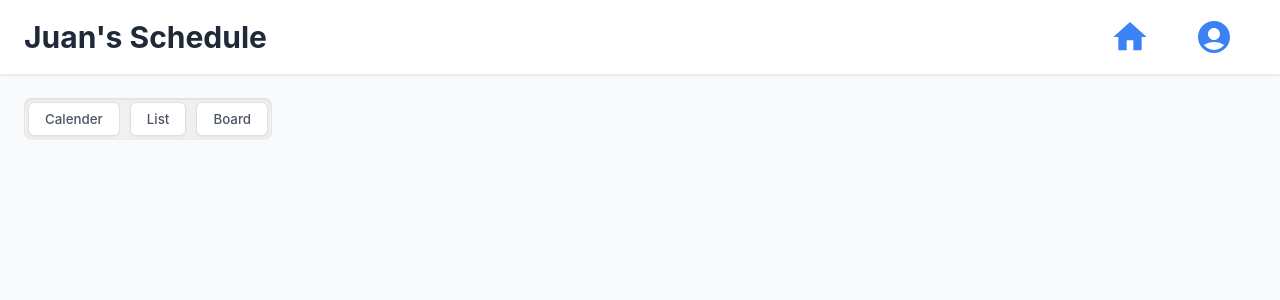
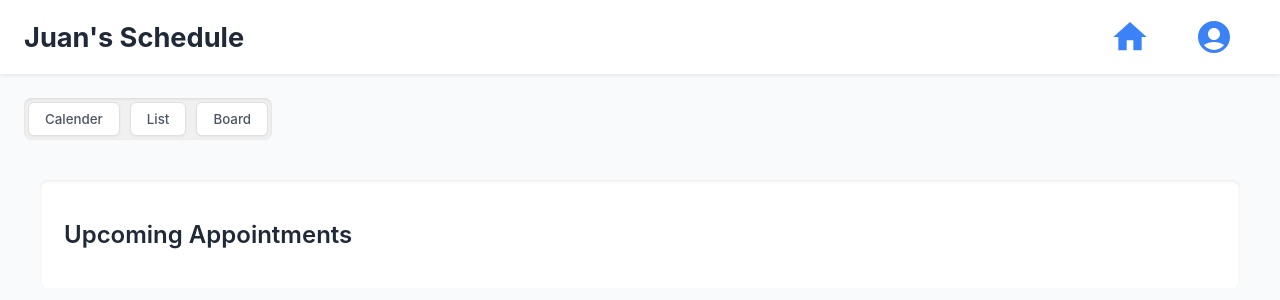
Before and after one commit to cruzjuan298/EasyBook, a Next.js app in the folder frontend/: page /dashboard in a window 1280 px wide. Both pictures are taken after a click on the button "List". Shown: the top 300 px of the page. Built offline with nearby package versions, Linux system fonts and the light colour scheme.

Commit message:
start to implement board ui; 1/3 complete

```diff
--- a/frontend/src/app/dashboard/page.js
+++ b/frontend/src/app/dashboard/page.js
@@ -1,14 +1,29 @@
 'use client'
 
 import { useRouter } from "next/navigation"
+import { useState } from "react"
 import styles from "./page.module.css"
 import BoardView from "../../components/BoardView/BoardView.js"
 import CalenderView from "../../components/CalenderView/CalenderView.js"
 import ListView from "../../components/ListView/ListView.js"
 
 export default function DashboardPage(){
-    const router = useRouter()
+    const router = useRouter();
 
+    const [view, setView] = useState("calender");
+
+    const renderView = (view) => {
+        switch (view) {
+            case "calender":
+                return <CalenderView />
+            case "list":
+                return <ListView />
+            case "board":
+                return <BoardView />
+            default:
+                return <CalenderView />
+        }
+    };
 
     return(
         <div className={styles.dashboardDiv}>
@@ -26,9 +41,12 @@ export default function DashboardPage(){
                 </div>
             </header>
                 <div className={styles.dashboardToggle} id={styles.dashboardView}>
-                    <button type="button" className={styles.toggleButton}>Calender</button>
-                    <button type="button" className={styles.toggleButton}>List</button>
-                    <button type="button" className={styles.toggleButton}>Board</button>
+                    <button type="button" className={styles.toggleButton} onClick={() => setView("calender")}>Calender</button>
+                    <button type="button" className={styles.toggleButton} onClick={() => setView("list")}>List</button>
+                    <button type="button" className={styles.toggleButton} onClick={() => setView("board")}>Board</button>
+                </div>
+                <div className={styles.viewDiv}>
+                        {renderView(view)}
                 </div>
         </div>
     )
--- a/frontend/src/app/dashboard/page.module.css
+++ b/frontend/src/app/dashboard/page.module.css
@@ -24,7 +24,7 @@
 }
 
 .title {
-    font-size: 30px;
+    font-size: 1.7rem;
     font-weight: 700;
     margin: 0;
 }
@@ -69,3 +69,10 @@
         border-color: #d0d0d0;
     }
 }
+.viewDiv {
+    background-color: white;
+    box-shadow: inset 0 1px 3px rgba(0,0,0,0.1);
+    padding: 1.5rem;
+    border-radius: 0.5rem;
+    margin: 2.5rem;
+}
--- a/frontend/src/app/layout.js
+++ b/frontend/src/app/layout.js
@@ -1,7 +1,7 @@
 import "./globals.css";
 
 export const metadata = {
-  title: "mock home page",
+  title: "Book me - The scheduling app for small business",
   description: "this is a mock home page for testing purpose",
 };
 
--- /dev/null
+++ b/frontend/src/components/BoardView/Board.js
@@ -0,0 +1,9 @@
+import styles from "./board.module.css"
+
+export default function Board({ title }){
+    return (
+        <div className={styles.boardDiv}>
+            <h1 className={styles.title}>{title}</h1>
+        </div>
+    )
+}
--- a/frontend/src/components/BoardView/BoardView.js
+++ b/frontend/src/components/BoardView/BoardView.js
@@ -1,10 +1,16 @@
 import styles from "./boardview.module.css"
+import Board from "./Board"
 
 export default function BoardView() {
 
     return (
-        <div className="boardview-div">
-            <h1 id={styles.title}>Appointment Pipeline</h1>
+        <div className={styles.boardViewDiv}>
+            <h1 className={styles.title}>Appointment Pipeline</h1>
+            <div className={styles.boards}>
+                <Board title={"Upcoming"} />
+                <Board title={"Confirmed"} />
+                <Board title={"Completed"} />
+            </div>
         </div>
     )
 }
--- /dev/null
+++ b/frontend/src/components/BoardView/board.module.css
@@ -0,0 +1,14 @@
+.boardDiv{
+    box-shadow: inset 0 1px 3px rgba(0,0,0,0.1);
+    padding: 1.5rem;
+    width: 20rem;
+    margin-left: 1.5rem;
+    box-sizing: border-box;
+    flex-shrink: 0;
+    border-radius: 0.5rem;
+}
+
+.title{
+    font-size: 1.2rem;
+    margin-bottom: 1rem;
+}
--- a/frontend/src/components/BoardView/boardview.module.css
+++ b/frontend/src/components/BoardView/boardview.module.css
@@ -1,3 +1,12 @@
+.boardViewDiv{
+    overflow-x: auto;
+}
+
 .title {
-    font-size: 15px;
+    font-weight: 600;
+    font-size: 1.5rem;
 }
+
+.boards{
+    display: flex;
+}
--- a/frontend/src/components/ListView/ListView.js
+++ b/frontend/src/components/ListView/ListView.js
@@ -1,9 +1,10 @@
 import styles from "./listview.module.css"
 
 export default function ListView() {
+
     return(
         <div className={styles.listViewDiv}>
-            <h1>Upcoming Appointments</h1>
+            <h1 className={styles.listTitle}>Upcoming Appointments</h1>
         </div>
     )
 }
--- a/frontend/src/components/ListView/Lists.js
+++ b/frontend/src/components/ListView/Lists.js
@@ -5,7 +5,7 @@ export default function List({ appointments }){
     const dateTitle = currentDate.toDateString();
     return(
         <div className={styles.listDiv}>
-            <h2 className={styles.listTitle}>dateTitle</h2>
+            <h2 className={styles.listTitle}>{dateTitle}</h2>
         </div>
     )
 }
--- a/frontend/src/components/ListView/listview.module.css
+++ b/frontend/src/components/ListView/listview.module.css
@@ -0,0 +1,4 @@
+.listTitle {
+    font-weight: 600;
+    font-size: 1.5rem;
+}
```
